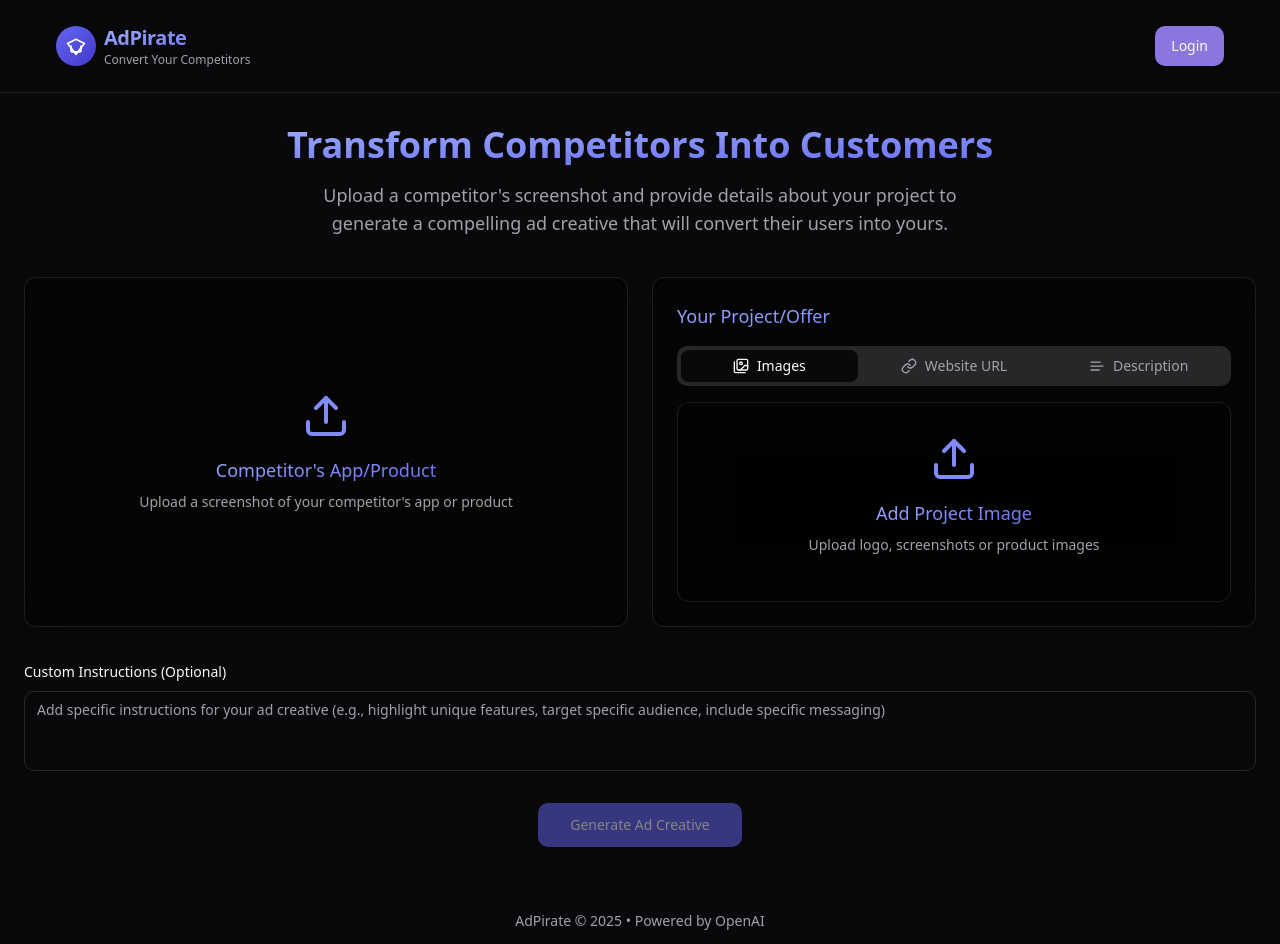
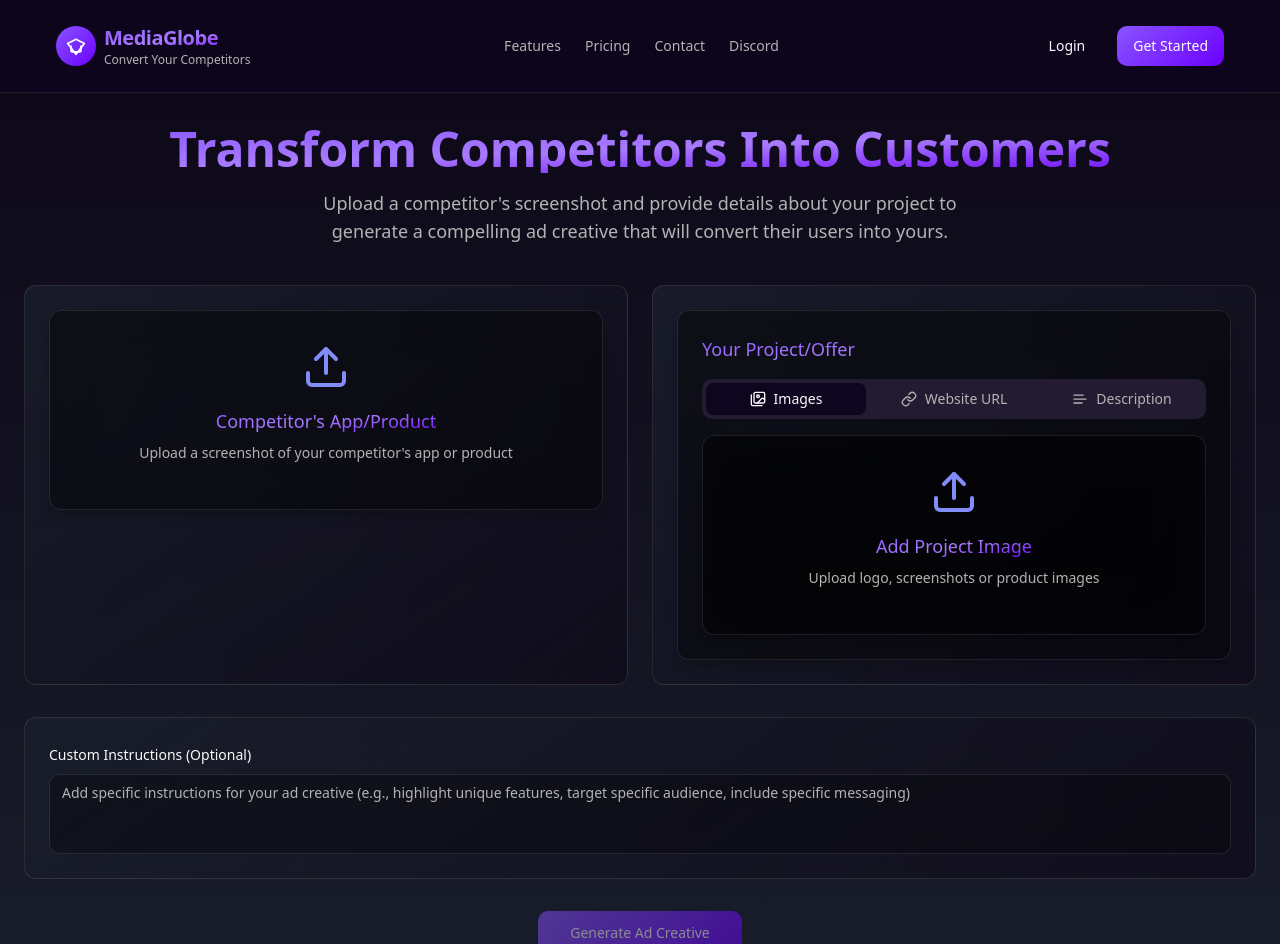
Before and after one commit to DeepWorkDevs/creative-competitor-craft, a React (Vite) app: page / in a window 1280 px wide. Shown: the top 944 px of the page. Built offline with nearby package versions, Linux system fonts and the light colour scheme.

Commit message:
Refactor: Apply corporate website styling
Apply the corporate website's styling and theme to the application.

```diff
--- a/src/components/AdPirateLogo.tsx
+++ b/src/components/AdPirateLogo.tsx
@@ -16,7 +16,7 @@ const AdPirateLogo = ({ className = "" }: AdPirateLogoProps) => {
       <motion.div
         whileHover={{ rotate: [0, -10, 10, -10, 0] }}
         transition={{ duration: 0.5 }}
-        className="flex items-center justify-center w-10 h-10 rounded-full bg-gradient-to-br from-pirate-500 to-pirate-700"
+        className="flex items-center justify-center w-10 h-10 rounded-full purple-gradient-bg"
       >
         <svg
           xmlns="http://www.w3.org/2000/svg"
@@ -33,7 +33,7 @@ const AdPirateLogo = ({ className = "" }: AdPirateLogoProps) => {
         </svg>
       </motion.div>
       <div className="flex flex-col">
-        <span className="font-bold text-xl tracking-tight text-gradient">AdPirate</span>
+        <span className="font-bold text-xl tracking-tight text-gradient">MediaGlobe</span>
         <span className="text-xs text-muted-foreground">Convert Your Competitors</span>
       </div>
     </motion.div>
--- a/src/components/Navbar.tsx
+++ b/src/components/Navbar.tsx
@@ -22,19 +22,34 @@ const Navbar = () => {
           <AdPirateLogo />
         </Link>
 
+        <div className="hidden md:flex items-center gap-6">
+          <Link to="/features" className="text-sm font-medium text-muted-foreground hover:text-white transition-colors">
+            Features
+          </Link>
+          <Link to="/pricing" className="text-sm font-medium text-muted-foreground hover:text-white transition-colors">
+            Pricing
+          </Link>
+          <Link to="/contact" className="text-sm font-medium text-muted-foreground hover:text-white transition-colors">
+            Contact
+          </Link>
+          <Link to="/discord" className="text-sm font-medium text-muted-foreground hover:text-white transition-colors">
+            Discord
+          </Link>
+        </div>
+
         <div className="flex items-center gap-4">
           {user ? (
             <DropdownMenu>
               <DropdownMenuTrigger asChild>
                 <Button variant="ghost" className="rounded-full" size="icon">
                   <Avatar>
-                    <AvatarFallback className="bg-primary text-primary-foreground">
+                    <AvatarFallback className="bg-mediaglobal-purple text-primary-foreground">
                       {user.email ? user.email[0].toUpperCase() : "U"}
                     </AvatarFallback>
                   </Avatar>
                 </Button>
               </DropdownMenuTrigger>
-              <DropdownMenuContent align="end">
+              <DropdownMenuContent align="end" className="bg-mediaglobal-dark-gray border border-white/10">
                 <DropdownMenuItem disabled className="opacity-70">
                   <User className="mr-2 h-4 w-4" />
                   <span>{user.email}</span>
@@ -46,9 +61,14 @@ const Navbar = () => {
               </DropdownMenuContent>
             </DropdownMenu>
           ) : (
-            <Button asChild>
-              <Link to="/auth">Login</Link>
-            </Button>
+            <>
+              <Button asChild variant="ghost" className="hidden md:flex">
+                <Link to="/auth">Login</Link>
+              </Button>
+              <Button asChild className="purple-gradient-bg hover:opacity-90 border-none">
+                <Link to="/auth?action=signup">Get Started</Link>
+              </Button>
+            </>
           )}
         </div>
       </div>
--- a/src/components/ui/button.tsx
+++ b/src/components/ui/button.tsx
@@ -1,3 +1,4 @@
+
 import * as React from "react"
 import { Slot } from "@radix-ui/react-slot"
 import { cva, type VariantProps } from "class-variance-authority"
@@ -9,7 +10,7 @@ const buttonVariants = cva(
   {
     variants: {
       variant: {
-        default: "bg-primary text-primary-foreground hover:bg-primary/90",
+        default: "purple-gradient-bg text-primary-foreground hover:opacity-90",
         destructive:
           "bg-destructive text-destructive-foreground hover:bg-destructive/90",
         outline:
--- a/src/index.css
+++ b/src/index.css
@@ -5,33 +5,33 @@
 
 @layer base {
   :root {
-    --background: 240 10% 3.9%;
+    --background: 260 70% 7%;
     --foreground: 0 0% 98%;
 
-    --card: 240 10% 3.9%;
+    --card: 260 70% 10%;
     --card-foreground: 0 0% 98%;
 
-    --popover: 240 10% 3.9%;
+    --popover: 260 70% 7%;
     --popover-foreground: 0 0% 98%;
 
-    --primary: 252 63% 67%;
+    --primary: 265 100% 70%;
     --primary-foreground: 0 0% 98%;
 
-    --secondary: 240 5.9% 10%;
+    --secondary: 260 30% 15%;
     --secondary-foreground: 0 0% 98%;
 
-    --muted: 240 3.7% 15.9%;
-    --muted-foreground: 240 5% 64.9%;
+    --muted: 260 30% 15%;
+    --muted-foreground: 0 0% 70%;
 
-    --accent: 240 3.7% 15.9%;
+    --accent: 265 100% 80%;
     --accent-foreground: 0 0% 98%;
 
     --destructive: 0 62.8% 30.6%;
     --destructive-foreground: 0 0% 98%;
 
-    --border: 240 3.7% 15.9%;
-    --input: 240 3.7% 15.9%;
-    --ring: 240 4.9% 83.9%;
+    --border: 260 20% 20%;
+    --input: 260 20% 20%;
+    --ring: 265 100% 70%;
 
     --radius: 0.75rem;
   }
@@ -44,6 +44,8 @@
 
   body {
     @apply bg-background text-foreground antialiased;
+    background: linear-gradient(to bottom, #0d0717, #1A1F2C);
+    min-height: 100vh;
     font-feature-settings: "ss01", "ss02", "cv01", "cv02", "cv03";
   }
 
@@ -67,6 +69,24 @@
   }
 
   .text-gradient {
-    @apply bg-gradient-to-br from-pirate-300 via-pirate-400 to-pirate-500 bg-clip-text text-transparent;
+    @apply bg-gradient-to-br from-mediaglobal-purple via-mediaglobal-light-purple to-mediaglobal-deep-purple bg-clip-text text-transparent;
+  }
+
+  .purple-gradient-bg {
+    background: linear-gradient(135deg, #8954ff 0%, #6c00ff 100%);
+  }
+
+  .card-gradient {
+    background: linear-gradient(145deg, rgba(26, 31, 44, 0.8) 0%, rgba(13, 7, 23, 0.6) 100%);
+    border: 1px solid rgba(255, 255, 255, 0.1);
+  }
+
+  .check-icon {
+    @apply text-mediaglobal-purple;
   }
 }
+
+#root {
+  width: 100%;
+  margin: 0 auto;
+}
--- a/src/pages/Auth.tsx
+++ b/src/pages/Auth.tsx
@@ -14,6 +14,8 @@ import { zodResolver } from "@hookform/resolvers/zod";
 import { Loader2 } from "lucide-react";
 import { toast } from "sonner";
 import AdPirateLogo from "@/components/AdPirateLogo";
+import { useLocation, useNavigate } from "react-router-dom";
+import { useEffect } from "react";
 
 const loginSchema = z.object({
   email: z.string().email({ message: "Please enter a valid email address" }),
@@ -29,6 +31,17 @@ const Auth = () => {
   const { signIn, signUp, error } = useAuth();
   const [isLoading, setIsLoading] = useState(false);
   const [activeTab, setActiveTab] = useState<"login" | "signup">("login");
+  const location = useLocation();
+  const navigate = useNavigate();
+
+  useEffect(() => {
+    // Set active tab based on URL parameter
+    const params = new URLSearchParams(location.search);
+    const action = params.get('action');
+    if (action === 'signup') {
+      setActiveTab('signup');
+    }
+  }, [location]);
 
   const loginForm = useForm<LoginFormValues>({
     resolver: zodResolver(loginSchema),
@@ -51,6 +64,7 @@ const Auth = () => {
     try {
       await signIn(values.email, values.password);
       toast.success("Logged in successfully");
+      navigate("/");
     } catch (error) {
       console.error("Login error:", error);
       // The error is displayed by the AuthContext
@@ -75,27 +89,27 @@ const Auth = () => {
   };
 
   return (
-    <div className="min-h-screen flex items-center justify-center bg-gradient-to-b from-background to-background/80 p-4">
-      <div className="max-w-md w-full space-y-6 bg-card p-6 rounded-xl shadow-lg border border-border/50">
+    <div className="min-h-screen flex items-center justify-center bg-gradient-to-b from-mediaglobal-black to-mediaglobal-dark-gray p-4">
+      <div className="max-w-md w-full space-y-6 card-gradient p-6 rounded-xl shadow-lg">
         <div className="flex justify-center">
           <AdPirateLogo />
         </div>
 
-        <h1 className="text-2xl font-bold text-center text-gradient">Welcome to AdPirate</h1>
+        <h1 className="text-2xl font-bold text-center text-gradient">Welcome to MediaGlobe</h1>
 
         <Tabs
           value={activeTab}
           onValueChange={(value) => setActiveTab(value as "login" | "signup")}
           className="w-full"
         >
-          <TabsList className="grid grid-cols-2 mb-6">
-            <TabsTrigger value="login">Login</TabsTrigger>
-            <TabsTrigger value="signup">Sign Up</TabsTrigger>
+          <TabsList className="grid grid-cols-2 mb-6 bg-black/30">
+            <TabsTrigger value="login" className="data-[state=active]:bg-mediaglobal-purple data-[state=active]:text-white">Login</TabsTrigger>
+            <TabsTrigger value="signup" className="data-[state=active]:bg-mediaglobal-purple data-[state=active]:text-white">Sign Up</TabsTrigger>
           </TabsList>
 
           <TabsContent value="login">
             {error && (
-              <Alert variant="destructive" className="mb-4">
+              <Alert variant="destructive" className="mb-4 bg-red-500/10 border-red-500/30">
                 <AlertTriangle className="h-4 w-4" />
                 <AlertDescription>{error}</AlertDescription>
               </Alert>
@@ -110,7 +124,7 @@ const Auth = () => {
                     <FormItem>
                       <FormLabel>Email</FormLabel>
                       <FormControl>
-                        <Input placeholder="your.email@example.com" {...field} />
+                        <Input placeholder="your.email@example.com" {...field} className="bg-black/30 border-white/10" />
                       </FormControl>
                       <FormMessage />
                     </FormItem>
@@ -124,7 +138,7 @@ const Auth = () => {
                     <FormItem>
                       <FormLabel>Password</FormLabel>
                       <FormControl>
-                        <Input type="password" placeholder="••••••••" {...field} />
+                        <Input type="password" placeholder="••••••••" {...field} className="bg-black/30 border-white/10" />
                       </FormControl>
                       <FormMessage />
                     </FormItem>
@@ -149,7 +163,7 @@ const Auth = () => {
 
           <TabsContent value="signup">
             {error && (
-              <Alert variant="destructive" className="mb-4">
+              <Alert variant="destructive" className="mb-4 bg-red-500/10 border-red-500/30">
                 <AlertTriangle className="h-4 w-4" />
                 <AlertDescription>{error}</AlertDescription>
               </Alert>
@@ -164,7 +178,7 @@ const Auth = () => {
                     <FormItem>
                       <FormLabel>Email</FormLabel>
                       <FormControl>
-                        <Input placeholder="your.email@example.com" {...field} />
+                        <Input placeholder="your.email@example.com" {...field} className="bg-black/30 border-white/10" />
                       </FormControl>
                       <FormMessage />
                     </FormItem>
@@ -178,7 +192,7 @@ const Auth = () => {
                     <FormItem>
                       <FormLabel>Password</FormLabel>
                       <FormControl>
-                        <Input type="password" placeholder="••••••••" {...field} />
+                        <Input type="password" placeholder="••••••••" {...field} className="bg-black/30 border-white/10" />
                       </FormControl>
                       <FormMessage />
                     </FormItem>
--- a/src/pages/Index.tsx
+++ b/src/pages/Index.tsx
@@ -1,3 +1,4 @@
+
 import { useState } from "react";
 import { motion } from "framer-motion";
 import { Button } from "@/components/ui/button";
@@ -11,6 +12,7 @@ import { OpenAIService } from "@/services/openai";
 import { Textarea } from "@/components/ui/textarea";
 import { Label } from "@/components/ui/label";
 import { toast } from "sonner";
+
 const Index = () => {
   const [competitorImage, setCompetitorImage] = useState<string | null>(null);
   const [projectImages, setProjectImages] = useState<string[]>([]);
@@ -23,6 +25,7 @@ const Index = () => {
   const [isAnalyzing, setIsAnalyzing] = useState(false);
   const [currentInputMethod, setCurrentInputMethod] = useState<string>("images");
   const [error, setError] = useState<string | null>(null);
+
   const handleGenerate = async (e: React.FormEvent) => {
     // Prevent default form submission behavior which can cause page refresh
     e.preventDefault();
@@ -77,6 +80,7 @@ const Index = () => {
       setIsGenerating(false);
     }
   };
+
   const resetForm = () => {
     setCompetitorImage(null);
     setProjectImages([]);
@@ -88,19 +92,18 @@ const Index = () => {
     setCurrentInputMethod("images");
     setError(null);
   };
-  return <div className="min-h-screen flex flex-col pb-10">
 
-
+  return (
+    <div className="min-h-screen flex flex-col pb-10">
       <main className="flex-1 container max-w-7xl px-4 sm:px-6 py-8">
-        {!generatedImageUrl ? <motion.div initial={{
-        opacity: 0
-      }} animate={{
-        opacity: 1
-      }} transition={{
-        duration: 0.5
-      }}>
+        {!generatedImageUrl ? (
+          <motion.div
+            initial={{ opacity: 0 }}
+            animate={{ opacity: 1 }}
+            transition={{ duration: 0.5 }}
+          >
             <div className="text-center mb-10">
-              <h1 className="text-4xl font-bold mb-4 text-gradient">
+              <h1 className="text-4xl md:text-5xl font-bold mb-4 text-gradient">
                 Transform Competitors Into Customers
               </h1>
               <p className="text-lg text-muted-foreground max-w-2xl mx-auto">
@@ -111,47 +114,74 @@ const Index = () => {
 
             <form onSubmit={handleGenerate}>
               <div className="grid grid-cols-1 md:grid-cols-2 gap-6 mb-8">
-                <ImageUpload title="Competitor's App/Product" description="Upload a screenshot of your competitor's app or product" onImageUpload={setCompetitorImage} />
+                <div className="card-gradient rounded-xl p-6">
+                  <ImageUpload
+                    title="Competitor's App/Product"
+                    description="Upload a screenshot of your competitor's app or product"
+                    onImageUpload={setCompetitorImage}
+                  />
+                </div>
 
-                <ProjectInputSection onImagesUpload={setProjectImages} onWebsiteUrlChange={setProjectWebsiteUrl} onDescriptionChange={setProjectDescription} />
+                <div className="card-gradient rounded-xl p-6">
+                  <ProjectInputSection
+                    onImagesUpload={setProjectImages}
+                    onWebsiteUrlChange={setProjectWebsiteUrl}
+                    onDescriptionChange={setProjectDescription}
+                  />
+                </div>
               </div>
 
-              <motion.div className="mb-8" initial={{
-            opacity: 0,
-            y: 20
-          }} animate={{
-            opacity: 1,
-            y: 0
-          }} transition={{
-            delay: 0.2,
-            duration: 0.4
-          }}>
+              <motion.div
+                className="mb-8 card-gradient rounded-xl p-6"
+                initial={{ opacity: 0, y: 20 }}
+                animate={{ opacity: 1, y: 0 }}
+                transition={{ delay: 0.2, duration: 0.4 }}
+              >
                 <Label htmlFor="customPrompt">Custom Instructions (Optional)</Label>
-                <Textarea id="customPrompt" placeholder="Add specific instructions for your ad creative (e.g., highlight unique features, target specific audience, include specific messaging)" className="mt-2 bg-background/50 resize-none" value={customPrompt} onChange={e => setCustomPrompt(e.target.value)} />
+                <Textarea
+                  id="customPrompt"
+                  placeholder="Add specific instructions for your ad creative (e.g., highlight unique features, target specific audience, include specific messaging)"
+                  className="mt-2 bg-black/30 border-white/10 resize-none"
+                  value={customPrompt}
+                  onChange={e => setCustomPrompt(e.target.value)}
+                />
               </motion.div>
 
-              {error && <div className="mb-6 p-4 rounded-lg border border-red-500/30 bg-red-500/10">
+              {error && (
+                <div className="mb-6 p-4 rounded-lg border border-red-500/30 bg-red-500/10">
                   <p className="text-red-400">{error}</p>
-                </div>}
+                </div>
+              )}
 
-              {isGenerating ? <div className="flex justify-center py-10">
-                  {isAnalyzing ? <LoadingSpinner message="Analyzing images and creating marketing strategy..." /> : <LoadingSpinner message="Generating your ad creative..." />}
-                </div> : <motion.div className="flex justify-center" initial={{
-            opacity: 0,
-            y: 20
-          }} animate={{
-            opacity: 1,
-            y: 0
-          }} transition={{
-            delay: 0.3,
-            duration: 0.4
-          }}>
-                  <Button type="submit" size="lg" disabled={!competitorImage || !projectImages.length && !projectWebsiteUrl && !projectDescription} className="bg-pirate-500 hover:bg-pirate-600 text-white font-medium px-8">
+              {isGenerating ? (
+                <div className="flex justify-center py-10">
+                  {isAnalyzing ? (
+                    <LoadingSpinner message="Analyzing images and creating marketing strategy..." />
+                  ) : (
+                    <LoadingSpinner message="Generating your ad creative..." />
+                  )}
+                </div>
+              ) : (
+                <motion.div
+                  className="flex justify-center"
+                  initial={{ opacity: 0, y: 20 }}
+                  animate={{ opacity: 1, y: 0 }}
+                  transition={{ delay: 0.3, duration: 0.4 }}
+                >
+                  <Button
+                    type="submit"
+                    size="lg"
+                    disabled={!competitorImage || (!projectImages.length && !projectWebsiteUrl && !projectDescription)}
+                    className="font-medium px-8"
+                  >
                     Generate Ad Creative
                   </Button>
-                </motion.div>}
+                </motion.div>
+              )}
             </form>
-          </motion.div> : <div className="grid grid-cols-1 lg:grid-cols-3 gap-6">
+          </motion.div>
+        ) : (
+          <div className="grid grid-cols-1 lg:grid-cols-3 gap-6">
             <div className="lg:col-span-2">
               <GenerationResult imageUrl={generatedImageUrl} onReset={resetForm} />
             </div>
@@ -159,53 +189,55 @@ const Index = () => {
             <div className="space-y-6">
               {analysis && <AdAnalysisCard analysis={analysis} />}
 
-              <motion.div initial={{
-            opacity: 0,
-            y: 20
-          }} animate={{
-            opacity: 1,
-            y: 0
-          }} transition={{
-            duration: 0.4,
-            delay: 0.2
-          }} className="p-4 rounded-lg glass-morphism">
+              <motion.div
+                initial={{ opacity: 0, y: 20 }}
+                animate={{ opacity: 1, y: 0 }}
+                transition={{ duration: 0.4, delay: 0.2 }}
+                className="p-4 rounded-lg card-gradient"
+              >
                 <h3 className="font-medium mb-2 text-gradient">Your Input</h3>
 
                 <div className="space-y-2 text-sm text-muted-foreground">
-                  {projectImages.length > 0 && <p>{projectImages.length} image{projectImages.length > 1 ? 's' : ''} uploaded</p>}
+                  {projectImages.length > 0 && (
+                    <p>{projectImages.length} image{projectImages.length > 1 ? 's' : ''} uploaded</p>
+                  )}
 
                   {projectWebsiteUrl && <p>Website: {projectWebsiteUrl}</p>}
 
                   {projectDescription && <p>Description provided</p>}
 
-                  {customPrompt && <div className="mt-3 pt-3 border-t border-white/10">
+                  {customPrompt && (
+                    <div className="mt-3 pt-3 border-t border-white/10">
                       <p className="font-medium text-white/80">Custom instructions:</p>
                       <p className="italic">{customPrompt}</p>
-                    </div>}
+                    </div>
+                  )}
                 </div>
               </motion.div>
 
-              <motion.div initial={{
-            opacity: 0,
-            y: 20
-          }} animate={{
-            opacity: 1,
-            y: 0
-          }} transition={{
-            duration: 0.4,
-            delay: 0.4
-          }}>
-                <Button variant="outline" onClick={resetForm} className="w-full bg-transparent border border-white/10 hover:bg-white/5">
+              <motion.div
+                initial={{ opacity: 0, y: 20 }}
+                animate={{ opacity: 1, y: 0 }}
+                transition={{ duration: 0.4, delay: 0.4 }}
+              >
+                <Button
+                  variant="outline"
+                  onClick={resetForm}
+                  className="w-full bg-transparent border border-white/10 hover:bg-white/5"
+                >
                   Create Another Ad
                 </Button>
               </motion.div>
             </div>
-          </div>}
+          </div>
+        )}
       </main>
 
       <footer className="mt-auto pt-8 pb-4 text-center text-sm text-muted-foreground">
-        <p>AdPirate © {new Date().getFullYear()} • Powered by OpenAI</p>
+        <p>MediaGlobe © {new Date().getFullYear()} • Powered by OpenAI</p>
       </footer>
-    </div>;
+    </div>
+  );
 };
+
 export default Index;
--- a/tailwind.config.ts
+++ b/tailwind.config.ts
@@ -76,6 +76,14 @@ export default {
 					800: '#3730a3',
 					900: '#312e81',
 					950: '#1e1b4b',
+				},
+				mediaglobal: {
+					purple: '#8954ff',
+					'deep-purple': '#6c00ff',
+					'light-purple': '#a87bff',
+					black: '#0d0717',
+					'dark-gray': '#1A1F2C',
+					white: '#ffffff',
 				}
 			},
 			borderRadius: {
```
Also changed, not shown: src/components/LoadingSpinner.tsx (+4 -4 lines).
